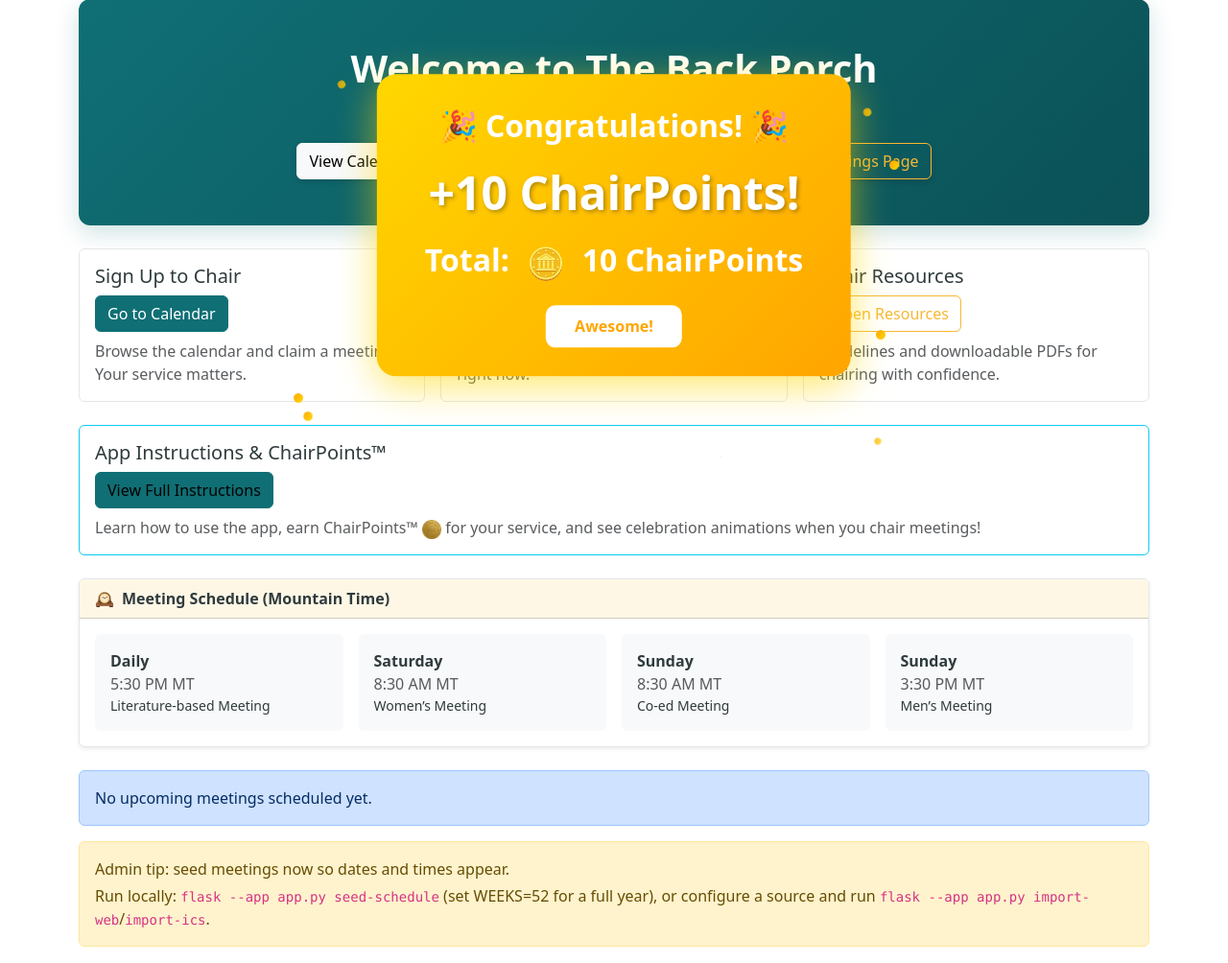
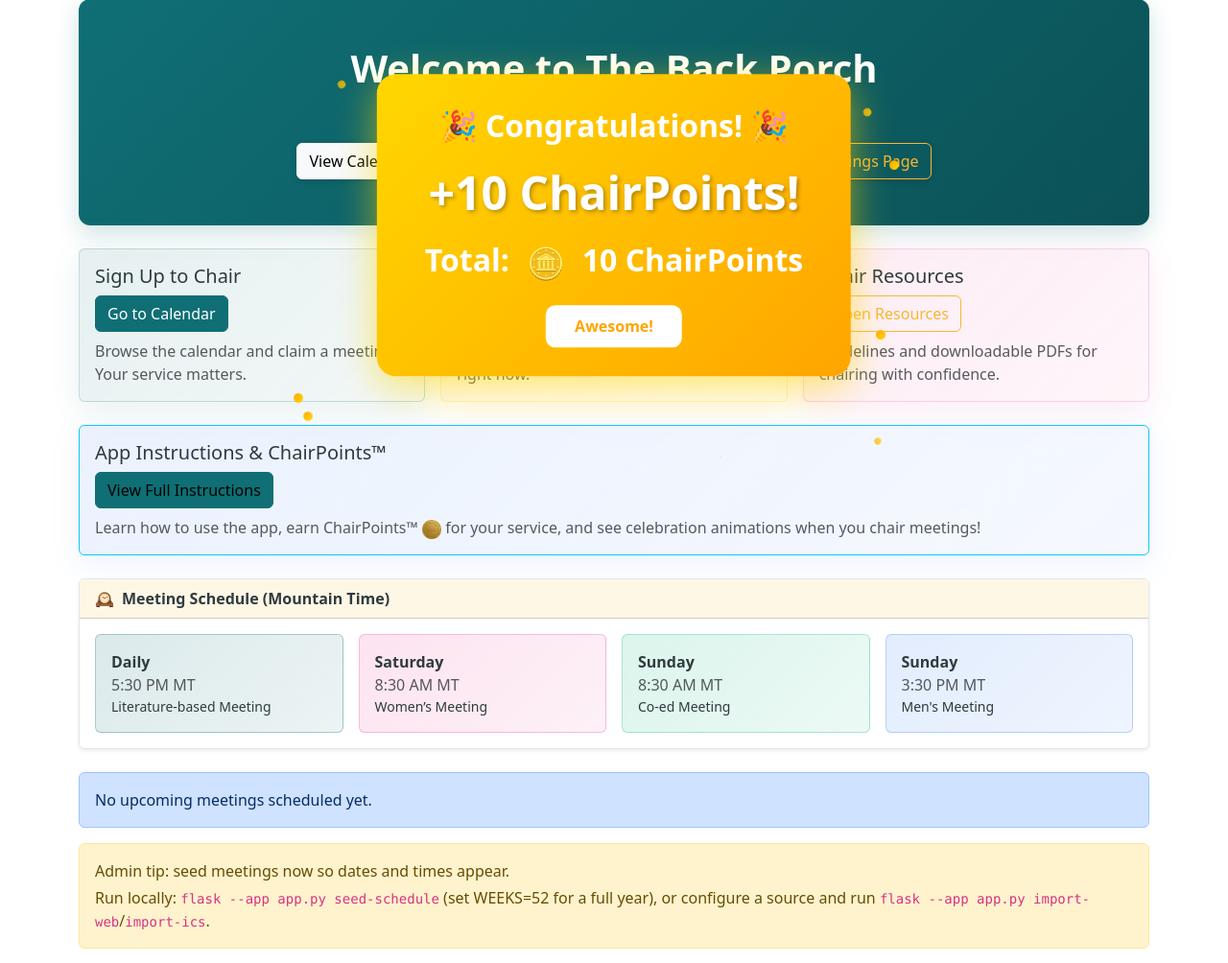
Before and after one commit to jalex0823/bp-chairperson-app, a Flask app: page / in a window 1280 px wide. Shown: the part 165-1169 px from the top of the page at 96% size. Run offline with Flask 3, Linux system fonts and the light colour scheme; the visitor is signed in with stand-in values (Sample User, id 1); tables that the repository leaves empty hold one stand-in row (values such as "Sample post"); some libraries are stand-ins or nearby versions.

Commit message:
Add colorful glass morphism cards to homepage with gradient overlays and blur effects

```diff
--- a/templates/index.html
+++ b/templates/index.html
@@ -1,5 +1,61 @@
 {% extends "base.html" %}
 {% block content %}
+<style>
+  /* Glass morphism cards for light mode */
+  body.light-theme .index-card-1 {
+    background: linear-gradient(135deg, rgba(15, 111, 117, 0.1) 0%, rgba(15, 111, 117, 0.05) 100%);
+    backdrop-filter: blur(10px);
+    border: 1px solid rgba(15, 111, 117, 0.2);
+    box-shadow: 0 8px 32px rgba(15, 111, 117, 0.1);
+  }
+
+  body.light-theme .index-card-2 {
+    background: linear-gradient(135deg, rgba(247, 183, 51, 0.1) 0%, rgba(247, 183, 51, 0.05) 100%);
+    backdrop-filter: blur(10px);
+    border: 1px solid rgba(247, 183, 51, 0.2);
+    box-shadow: 0 8px 32px rgba(247, 183, 51, 0.1);
+  }
+
+  body.light-theme .index-card-3 {
+    background: linear-gradient(135deg, rgba(236, 72, 153, 0.1) 0%, rgba(236, 72, 153, 0.05) 100%);
+    backdrop-filter: blur(10px);
+    border: 1px solid rgba(236, 72, 153, 0.2);
+    box-shadow: 0 8px 32px rgba(236, 72, 153, 0.1);
+  }
+
+  body.light-theme .index-card-4 {
+    background: linear-gradient(135deg, rgba(59, 130, 246, 0.1) 0%, rgba(59, 130, 246, 0.05) 100%);
+    backdrop-filter: blur(10px);
+    border: 1px solid rgba(59, 130, 246, 0.2);
+    box-shadow: 0 8px 32px rgba(59, 130, 246, 0.1);
+  }
+
+  body.light-theme .index-card:hover {
+    transform: translateY(-2px);
+    box-shadow: 0 12px 40px rgba(0, 0, 0, 0.15);
+    transition: all 0.3s ease;
+  }
+
+  body.light-theme .schedule-card-1 {
+    background: linear-gradient(135deg, rgba(15, 111, 117, 0.15) 0%, rgba(15, 111, 117, 0.08) 100%);
+    border: 1px solid rgba(15, 111, 117, 0.3);
+  }
+
+  body.light-theme .schedule-card-2 {
+    background: linear-gradient(135deg, rgba(236, 72, 153, 0.15) 0%, rgba(236, 72, 153, 0.08) 100%);
+    border: 1px solid rgba(236, 72, 153, 0.3);
+  }
+
+  body.light-theme .schedule-card-3 {
+    background: linear-gradient(135deg, rgba(16, 185, 129, 0.15) 0%, rgba(16, 185, 129, 0.08) 100%);
+    border: 1px solid rgba(16, 185, 129, 0.3);
+  }
+
+  body.light-theme .schedule-card-4 {
+    background: linear-gradient(135deg, rgba(59, 130, 246, 0.15) 0%, rgba(59, 130, 246, 0.08) 100%);
+    border: 1px solid rgba(59, 130, 246, 0.3);
+  }
+</style>
   <!-- Hero Section -->
   <section class="py-5 mb-4 hero-gradient">
     <div class="container">
@@ -21,7 +77,7 @@
   <!-- Quick Actions -->
   <div class="row g-3 mb-4">
     <div class="col-md-4">
-      <div class="card h-100">
+      <div class="card h-100 index-card index-card-1">
         <div class="card-body">
           <h5 class="card-title">Sign Up to Chair</h5>
           <a href="{{ url_for('calendar_view') }}" class="btn btn-primary align-self-start mb-2">Go to Calendar</a>
@@ -30,16 +86,16 @@
       </div>
     </div>
     <div class="col-md-4">
-      <div class="card h-100">
+      <div class="card h-100 index-card index-card-2">
         <div class="card-body">
-          <h5 class="card-title">Today’s Meetings</h5>
-          <a href="{{ url_for('meetings_today') }}" class="btn btn-secondary align-self-start mb-2">View Today</a>
+          <h5 class="card-title">Today's Meetings</h5>
+          <a href="{{ url_for('meetings_today') }}" class="btn btn-warning align-self-start mb-2">View Today</a>
           <p class="card-text text-muted">See what’s on today and who’s hosting right now.</p>
         </div>
       </div>
     </div>
     <div class="col-md-4">
-      <div class="card h-100">
+      <div class="card h-100 index-card index-card-3">
         <div class="card-body">
           <h5 class="card-title">Chair Resources</h5>
           <a href="{{ url_for('chair_resources') }}" class="btn btn-outline-gold align-self-start mb-2">Open Resources</a>
@@ -52,7 +108,7 @@
   <!-- App Instructions -->
   <div class="row g-3 mb-4">
     <div class="col-12">
-      <div class="card border-info">
+      <div class="card border-info index-card index-card-4">
         <div class="card-body">
           <h5 class="card-title"><i class="fas fa-book-open"></i> App Instructions & ChairPoints™</h5>
           <a href="{{ url_for('registration_instructions') }}" class="btn btn-info align-self-start mb-2">View Full Instructions</a>
@@ -71,31 +127,31 @@
       <div class="card-body">
         <div class="row g-3">
           <div class="col-12 col-md-3">
-            <div class="p-3 bg-light rounded h-100">
+            <div class="p-3 rounded h-100 schedule-card-1">
               <div class="fw-semibold">Daily</div>
               <div class="text-muted">5:30 PM MT</div>
               <div class="small">Literature-based Meeting</div>
             </div>
           </div>
           <div class="col-12 col-md-3">
-            <div class="p-3 bg-light rounded h-100">
+            <div class="p-3 rounded h-100 schedule-card-2">
               <div class="fw-semibold">Saturday</div>
               <div class="text-muted">8:30 AM MT</div>
               <div class="small">Women’s Meeting</div>
             </div>
           </div>
           <div class="col-12 col-md-3">
-            <div class="p-3 bg-light rounded h-100">
+            <div class="p-3 rounded h-100 schedule-card-3">
               <div class="fw-semibold">Sunday</div>
               <div class="text-muted">8:30 AM MT</div>
               <div class="small">Co-ed Meeting</div>
             </div>
           </div>
           <div class="col-12 col-md-3">
-            <div class="p-3 bg-light rounded h-100">
+            <div class="p-3 rounded h-100 schedule-card-4">
               <div class="fw-semibold">Sunday</div>
               <div class="text-muted">3:30 PM MT</div>
-              <div class="small">Men’s Meeting</div>
+              <div class="small">Men's Meeting</div>
             </div>
           </div>
         </div>
```
